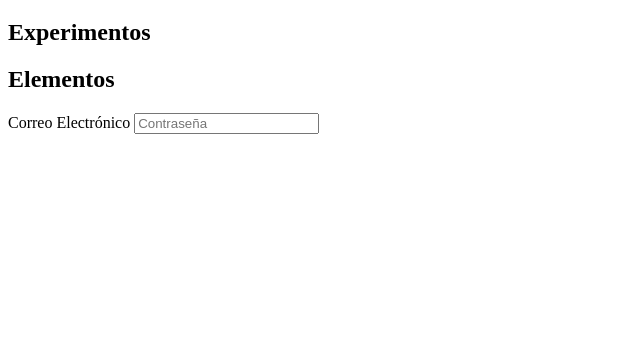
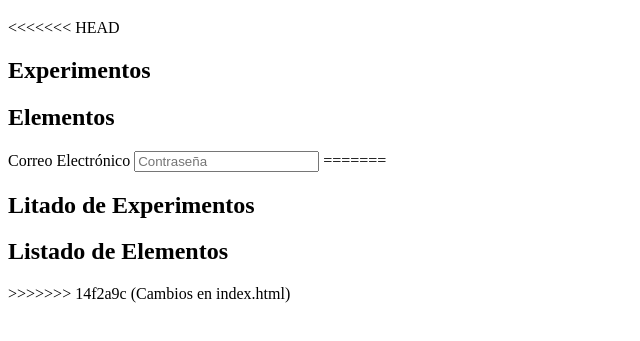
Before and after one commit to mnarrieta75/proyectogit, a plain HTML site: page index.html in a window 1280 px wide. Shown: the part 61-402 px from the top of the page, without its empty margins (0-640 px from the left). Drawn offline with Linux system fonts and the light colour scheme.

Commit message:
Cambios en index.html

```diff
--- a/index.html
+++ b/index.html
@@ -7,6 +7,7 @@
 </head>
 <body>
     <h1>Proyecto GIT Laboratorio</h1>
+<<<<<<< HEAD
     <h2>Experimentos</h2>
     <h2>Elementos</h2>
     <label for="inputEmail" class="sr-only">Correo Electrónico</label>
@@ -16,5 +17,9 @@
       id="inputEmail"
       placeholder="Contraseña"
     />
+=======
+    <h2>Litado de Experimentos</h2>
+    <h2>Listado de Elementos</h2>
+>>>>>>> 14f2a9c (Cambios en index.html)
 </body>
 </html>
```
